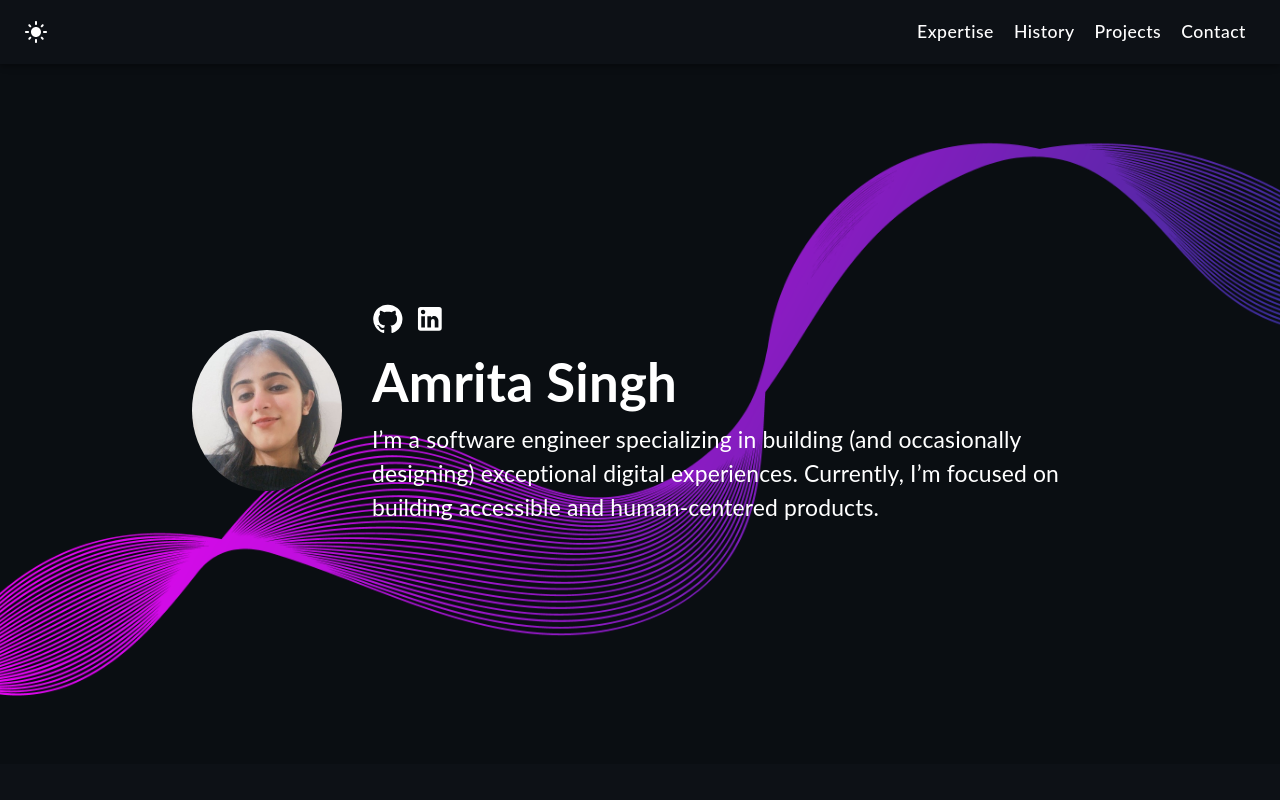
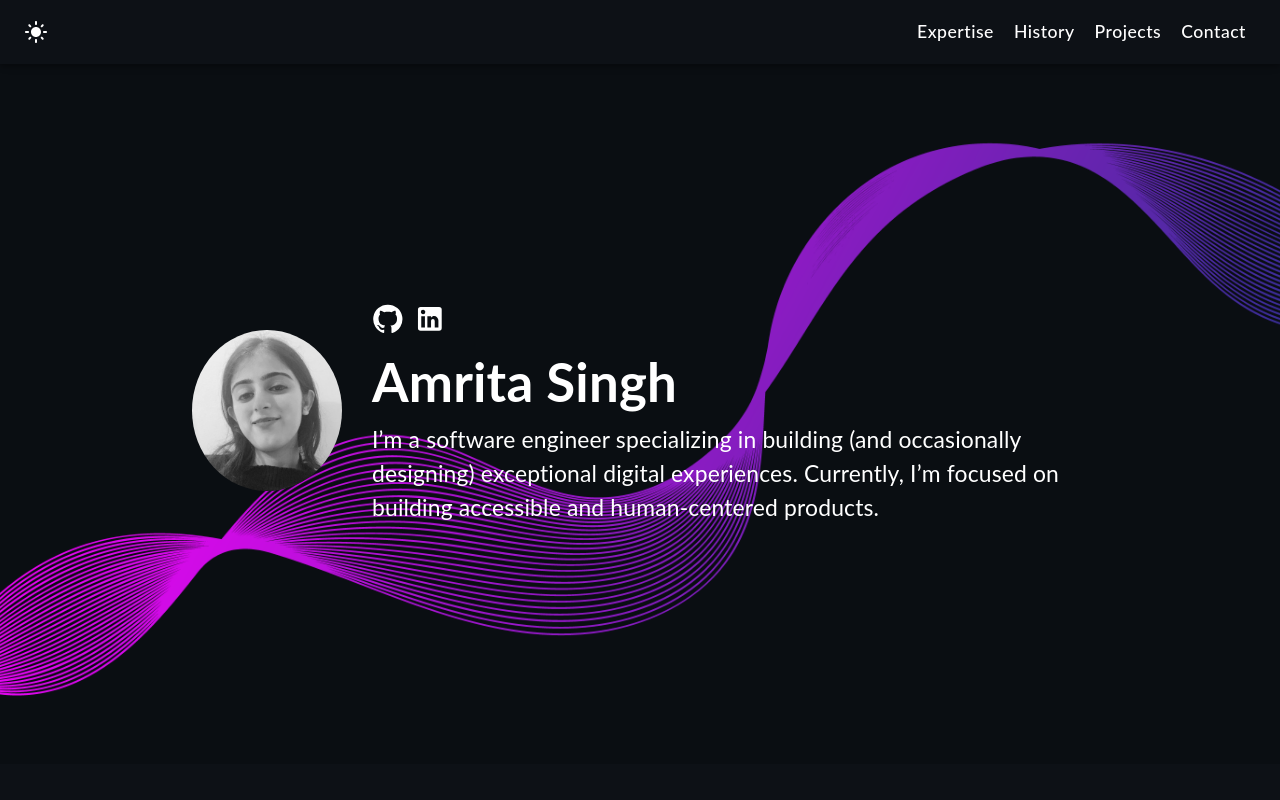
Before and after one commit to amrita1295/react-portfolio-template, a React (Create React App) app: page / in a window 1280 px wide. Shown: the top 800 px of the page. Built offline with nearby package versions, Linux system fonts and the light colour scheme.

Commit message:
edited image

```diff
--- a/src/assets/styles/Main.scss
+++ b/src/assets/styles/Main.scss
@@ -2,8 +2,8 @@
     background-color: rgba(0, 0, 0, 0.2);
 }
 
-.image-wrapper{
-
+.grayscale-image{
+    filter: grayscale(100%);
 }
 
 .about-section {
--- a/src/components/Main.tsx
+++ b/src/components/Main.tsx
@@ -10,7 +10,7 @@ function Main() {
     <div className="container">
       <div className="about-section">
         <div className="image-wrapper">
-          <img src={image} alt="Avatar" />
+          <img src={image} alt="Avatar" className="grayscale-image" />
         </div>
         <div className="content">
           <div className="social_icons">
```
